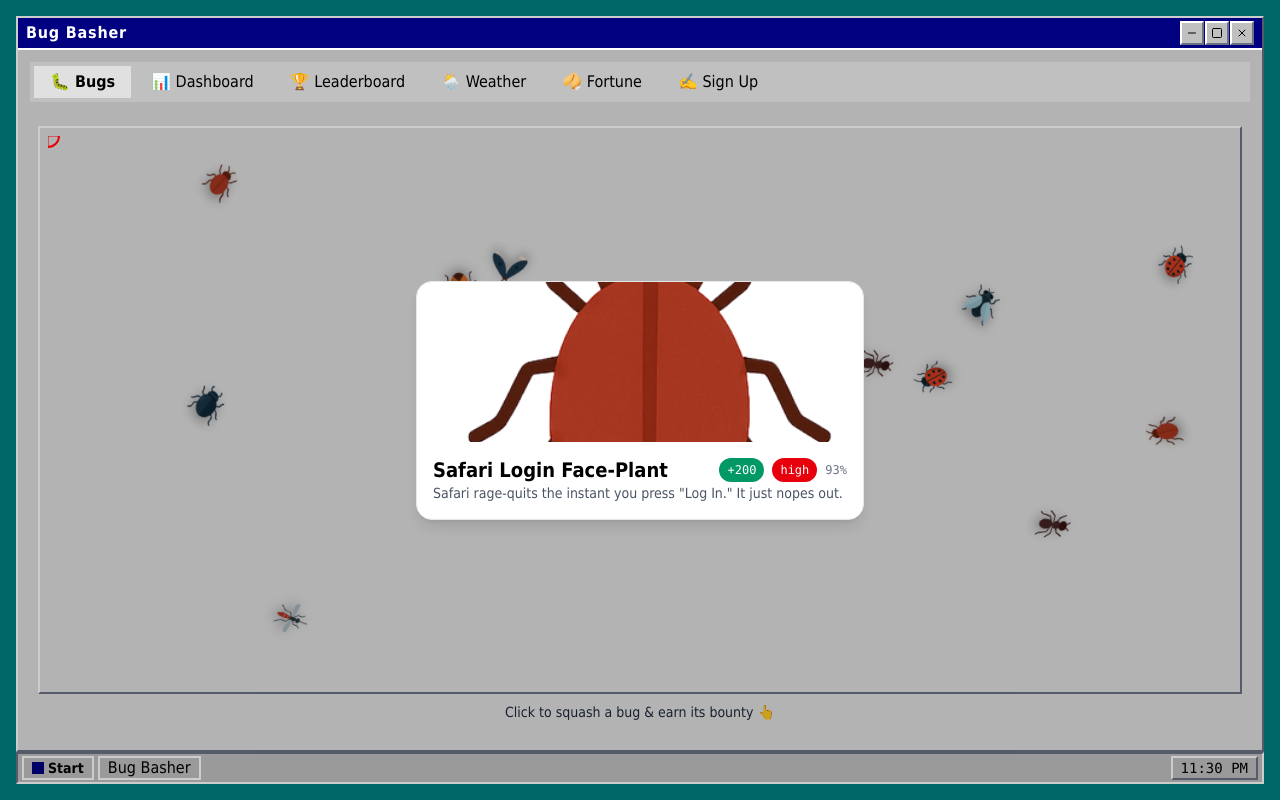
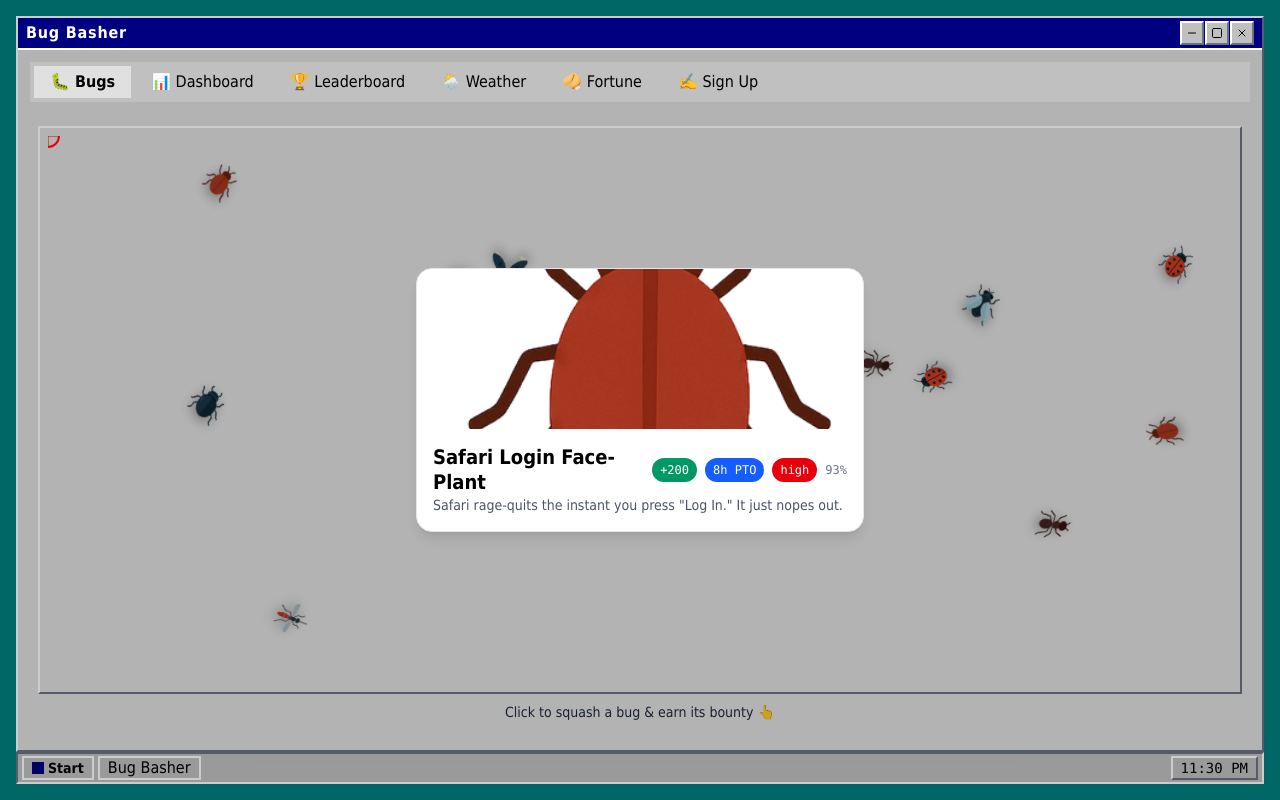
Before and after one commit to Typefacers/bug, a React (Vite) app: page / in a window 1280 px wide. Both pictures are taken after a click on the element 186 px from the left and 200 px from the top of the page. Built offline with nearby package versions, Linux system fonts and the light colour scheme.

Commit message:
Add PTO field for bugs

```diff
--- a/src/components/BugCard.tsx
+++ b/src/components/BugCard.tsx
@@ -76,6 +76,9 @@ export const BugCard: React.FC<BugCardProps> = ({
           <span className="ml-2 inline-block rounded-full bg-emerald-600 px-2 py-1 text-xs font-mono text-white">
             +{bug.bounty}
           </span>
+          <span className="ml-2 inline-block rounded-full bg-blue-600 px-2 py-1 text-xs font-mono text-white">
+            {bug.pto}h PTO
+          </span>
           {bug.priority && (
             <span
               className={clsx(
--- a/src/mock/bugs.ts
+++ b/src/mock/bugs.ts
@@ -14,6 +14,7 @@ export const bugs: Bug[] = [
     description:
       'Safari rage-quits the instant you press "Log In."  It just nopes out.',
     bounty: 200,
+    pto: 8,
     active: true,
     createdAt: daysAgo(6),
     priority: 'high',
@@ -24,6 +25,7 @@ export const bugs: Bug[] = [
     description:
       'Loader spins so long we suspect it entered a parallel universe.',
     bounty: 80,
+    pto: 3,
     active: true,
     createdAt: daysAgo(6),
     priority: 'medium',
@@ -34,6 +36,7 @@ export const bugs: Bug[] = [
     description:
       'Blasts a full-screen white flash before night-theme.  Vampires displeased.',
     bounty: 50,
+    pto: 2,
     active: true,
     createdAt: daysAgo(5),
     priority: 'low',
@@ -44,6 +47,7 @@ export const bugs: Bug[] = [
     description:
       'Sending a single 🐙 turns the whole chat thread into hieroglyphics.',
     bounty: 120,
+    pto: 4,
     active: true,
     createdAt: daysAgo(5),
     priority: 'medium',
@@ -54,6 +58,7 @@ export const bugs: Bug[] = [
     description:
       'Page politely scrolls to the top every 42 seconds (Douglas Adams approves).',
     bounty: 70,
+    pto: 2,
     active: true,
     createdAt: daysAgo(4),
     priority: 'low',
@@ -64,6 +69,7 @@ export const bugs: Bug[] = [
     description:
       'Disappears the moment DevTools is open, reappears when you glance away.',
     bounty: 150,
+    pto: 6,
     active: true,
     createdAt: daysAgo(3),
     priority: 'high',
@@ -73,6 +79,7 @@ export const bugs: Bug[] = [
     title: 'Cache Me Outside',
     description: 'Old avatar refuses to leave—cache is just vibing.',
     bounty: 60,
+    pto: 1,
     active: true,
     createdAt: daysAgo(2),
     priority: 'low',
@@ -82,6 +89,7 @@ export const bugs: Bug[] = [
     title: 'CSS Houdini',
     description: 'Button makes a great escape by floating off-screen on hover.',
     bounty: 90,
+    pto: 3,
     active: true,
     createdAt: daysAgo(1),
     priority: 'medium',
@@ -92,6 +100,7 @@ export const bugs: Bug[] = [
     description:
       'Modal opens, close button missing… gamers call it a soft-lock.',
     bounty: 110,
+    pto: 4,
     active: true,
     createdAt: daysAgo(1),
     priority: 'medium',
@@ -102,6 +111,7 @@ export const bugs: Bug[] = [
     description:
       'Users receive a push saying "…" at 3 AM.  Spooky season, every season.',
     bounty: 130,
+    pto: 5,
     active: true,
     createdAt: daysAgo(0),
     priority: 'high',
@@ -112,6 +122,7 @@ export const bugs: Bug[] = [
     description:
       'Repeated coffee orders slowly chew through memory until the app crashes.',
     bounty: 75,
+    pto: 2,
     active: true,
     createdAt: daysAgo(0),
     priority: 'medium',
--- a/src/store.ts
+++ b/src/store.ts
@@ -126,6 +126,7 @@ export const useBugStore = create<StoreState>((set, get) => ({
             title: template.title,
             description: template.description,
             bounty,
+            pto: Math.floor(Math.random() * 8) + 1,
             active: true,
             priority,
             createdAt: new Date().toISOString(),
--- a/src/types/bug.ts
+++ b/src/types/bug.ts
@@ -3,6 +3,8 @@ export interface Bug {
   title: string
   description: string
   bounty: number
+  /** Paid time off earned for squashing this bug (hours) */
+  pto: number
   active: boolean
   priority?: 'high' | 'medium' | 'low'
   createdAt?: string
```
Also changed, not shown: 1 other file (tests, documents, lock files or other folders).
